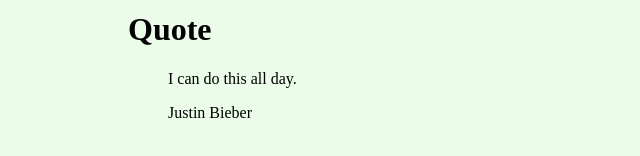
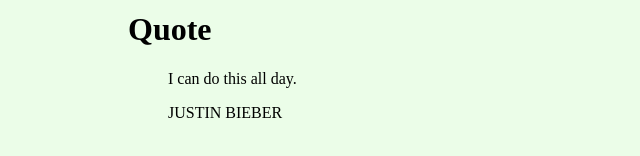
Before and after one commit to brykellas/GitLab, a plain HTML site: page index.html in a window 1280 px wide. Shown: the part 138-294 px from the top of the page, 0-640 px from the left. Drawn offline with Linux system fonts and the light colour scheme.

Commit message:
Update author to all caps, per manager

```diff
--- a/index.html
+++ b/index.html
@@ -14,7 +14,7 @@
     <p>
       I can do this all day.
     </p>
-    Justin Bieber
+    JUSTIN BIEBER
   </blockquote>
 </body>
 
```
